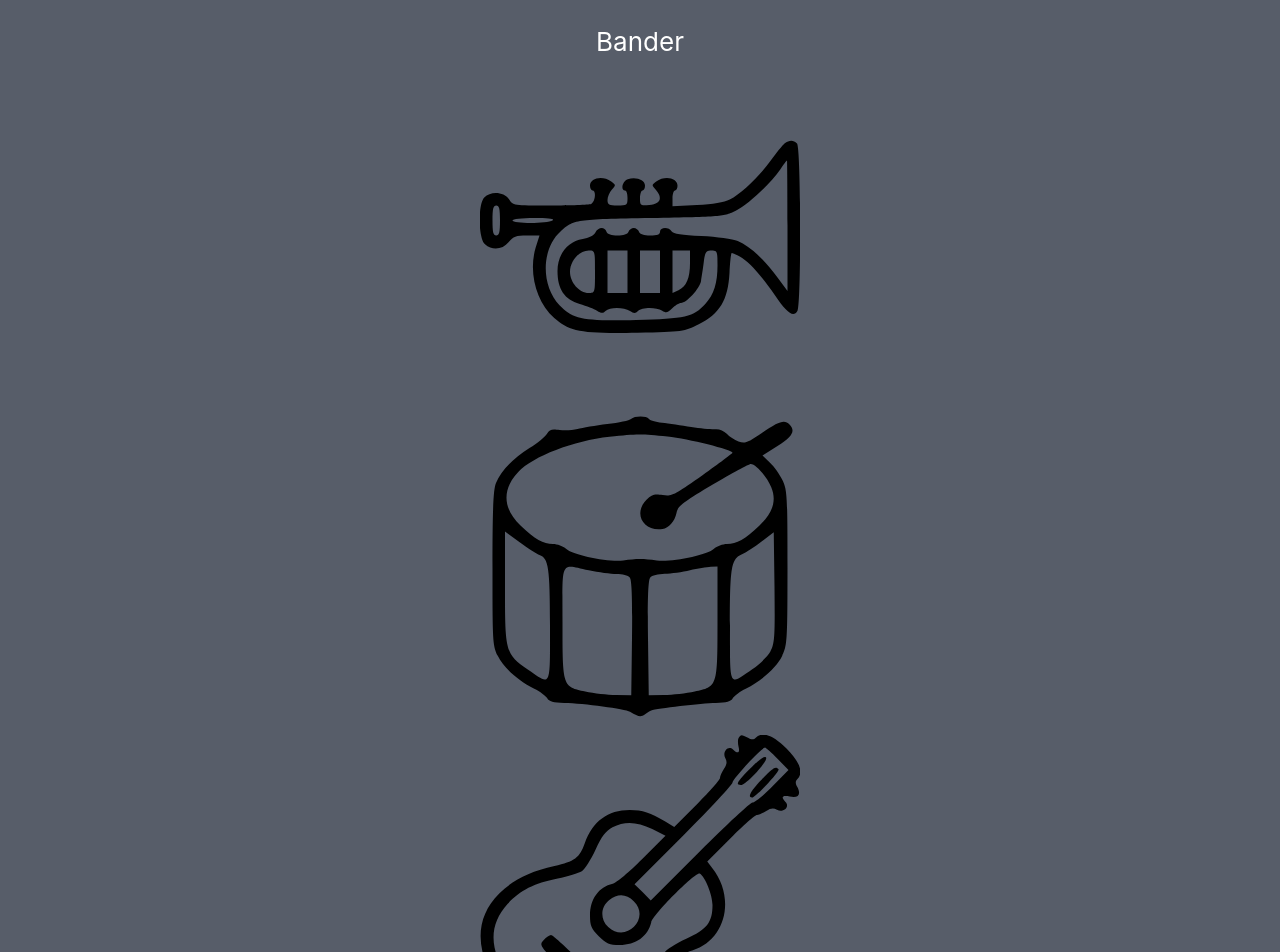
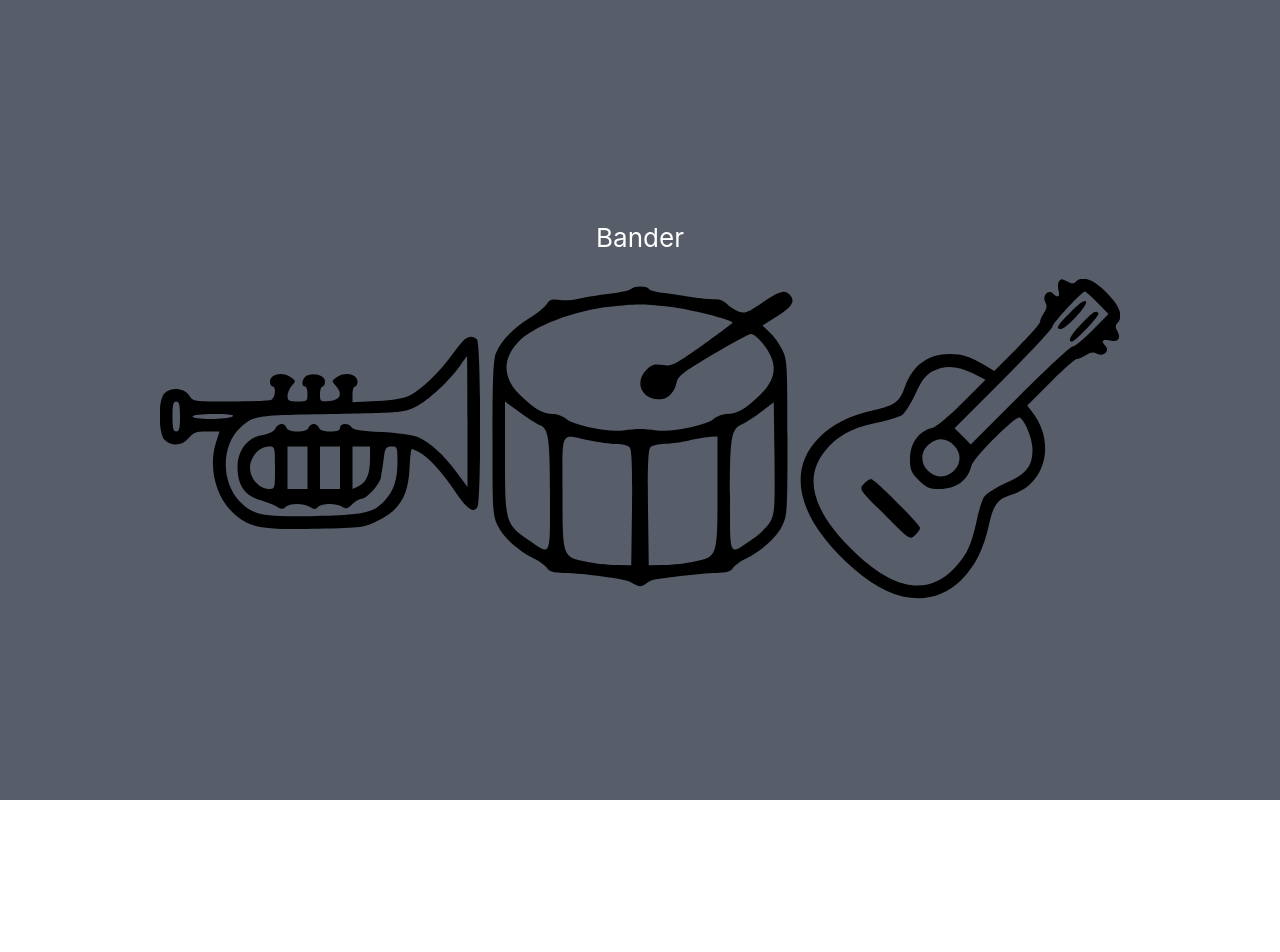
Before and after one commit to TOduah/Banded, a React (Create React App) app in the folder react-ui/: page / in a window 1280 px wide. Shown: the top 952 px of the page. After the commit the page ends 800 px from the top, so only its background shows below. Built offline with nearby package versions, Linux system fonts and the light colour scheme.

Commit message:
reverted to functional components

```diff
--- a/react-ui/src/App.js
+++ b/react-ui/src/App.js
@@ -52,18 +52,13 @@ function App() {
               Bander
             </p>
           </div>
-          <div className="Slide-container">
-            <div className="slide Fader">
-              <img src={trumpet} className="App-logo" alt="logo" />
+          <div className="slide Fader">
+            <img src={trumpet} className="App-logo" alt="logo" />
+            <img src={bass_drum} className="App-logo" alt="logo" />
+            <img src={guitar} className="App-logo" alt="logo" />
+
               {/* {setTimeout(() => this.plusDivs(), 4000)} */}
               {/* <button onClick={() => this.plusDivs(1)}>Next</button> */}
-            </div>
-            <div className="slide Fader">
-              <img src={bass_drum} className="App-logo" alt="logo" />
-            </div>
-            <div className="slide Fader">
-              <img src={guitar} className="App-logo" alt="logo" />
-            </div>
           </div>
         </header>
       </div>
```
